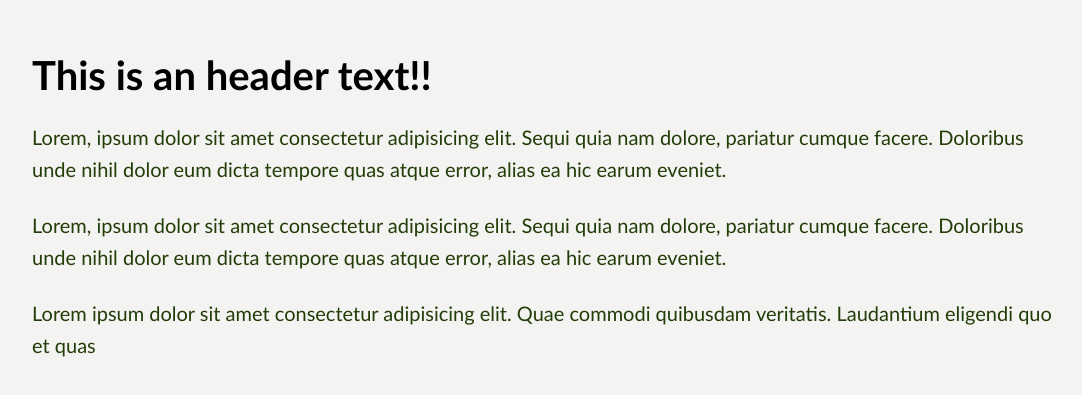
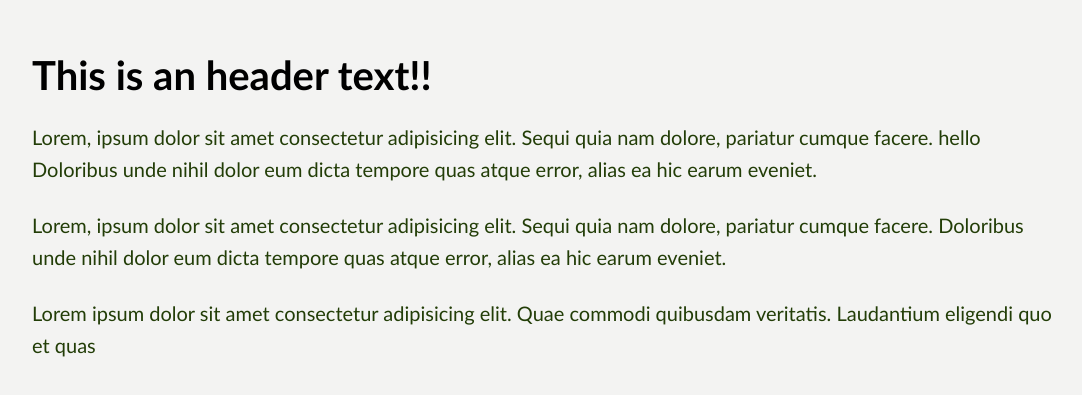
Before and after one commit to abusavvy/Barebone, a plain HTML site: page index.html in a window 1280 px wide. Shown: the part 197-592 px from the top of the page, without its empty margins (96-1178 px from the left). Drawn offline with Linux system fonts and the light colour scheme.

Commit message:
done deal

```diff
--- a/index.html
+++ b/index.html
@@ -9,7 +9,7 @@
 </head>
 <body>
     <header><h1>This is an header text!!</h1></header>
-    <p>Lorem, ipsum dolor sit amet consectetur adipisicing elit. Sequi quia nam dolore, pariatur cumque facere. Doloribus unde nihil dolor eum dicta tempore quas atque error, alias ea hic earum eveniet.</p>
+    <p>Lorem, ipsum dolor sit amet consectetur adipisicing elit. Sequi quia nam dolore, pariatur cumque facere. hello Doloribus unde nihil dolor eum dicta tempore quas atque error, alias ea hic earum eveniet.</p>
     <p>Lorem, ipsum dolor sit amet consectetur adipisicing elit. Sequi quia nam dolore, pariatur cumque facere. Doloribus unde nihil dolor eum dicta tempore quas atque error, alias ea hic earum eveniet.</p>
     <p>Lorem ipsum dolor sit amet consectetur adipisicing elit. Quae commodi quibusdam veritatis. Laudantium eligendi quo et quas</p>
 </body>
```
